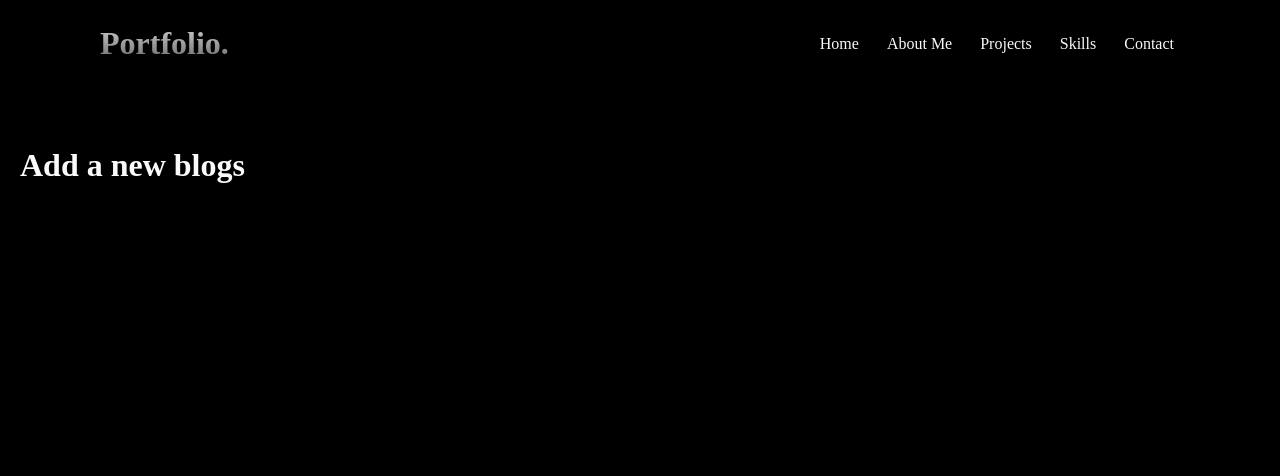
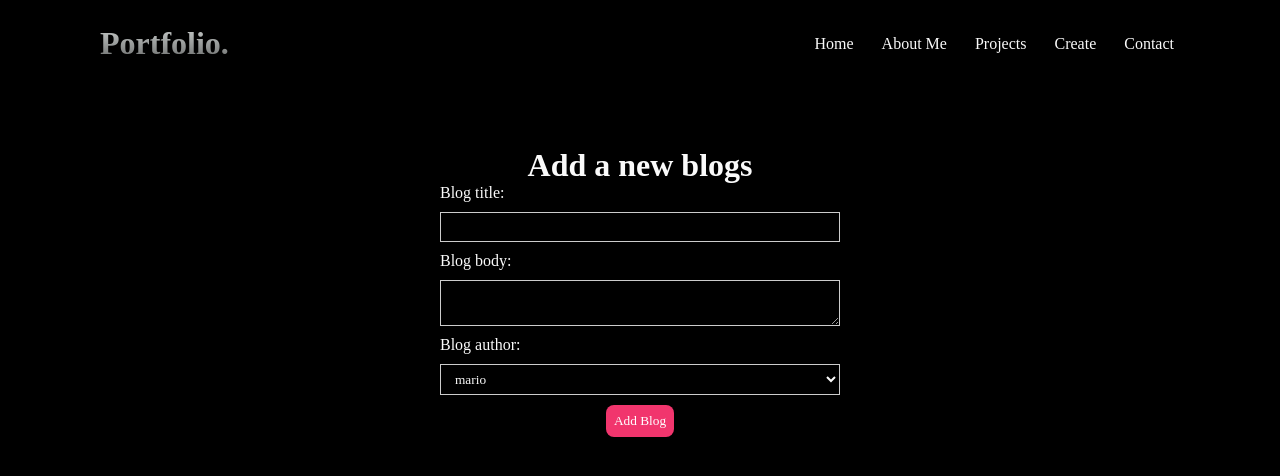
Before and after one commit to wzhaoxuan/ReactProject, a React (Create React App) app in the folder react-project/: page /create in a window 1280 px wide. Shown: the top 476 px of the page. Built offline with nearby package versions, Linux system fonts and the light colour scheme.

Commit message:
CRUD operation and redirect

```diff
--- a/react-project/data/db.json
+++ b/react-project/data/db.json
@@ -4,13 +4,7 @@
       "title": "My Portfolio",
       "body": "This is my portfolio. I am a full-stack developer.",
       "author": "John Doe",
-            "id": 1
-        },
-        {
-            "title": "My Blog",
-            "body": "This is my blog. I write about web development.",
-            "author": "Jane Doe",
-            "id": 2
+      "id": "1"
     }
   ]
 }
--- a/react-project/src/BlogDetails.js
+++ b/react-project/src/BlogDetails.js
@@ -1,19 +1,30 @@
 import { useParams } from "react-router-dom";
 import useFetch from "./useFetch";
+import { useHistory } from "react-router";
 
 const BlogDetails = () => {
     const { id } = useParams();
-    const { data, isPending, error } = useFetch('http://localhost:8000/blogs/' + id);
+    const { data: blog, isPending, error } = useFetch('http://localhost:8000/blogs/' + id);
+    const history = useHistory();
+
+    const handleDelete = () => {
+        fetch('http://localhost:8000/blogs/' + blog.id, {
+            method: 'DELETE'
+        }).then(() => {
+            history.push('/');
+        })
+    }
 
     return (
         <div className="blog-details">
             {isPending && <div>Loading...</div>}
             {error && <div>{error}</div>}
-            {data && (
+            {blog && (
                 <article>
-                    <h2>{data.title}</h2>
-                    <p>Written by {data.author}</p>
-                    <div>{data.body}</div>
+                    <h2>{blog.title}</h2>
+                    <p>Written by {blog.author}</p>
+                    <div>{blog.body}</div>
+                    <button onClick={handleDelete}>Delete</button>
                 </article>
             )}
         </div>
--- a/react-project/src/Create.js
+++ b/react-project/src/Create.js
@@ -1,7 +1,58 @@
+import { useState } from 'react';
+import { useHistory } from 'react-router-dom';
+
 const Create= () => {
+    const [title, setTitle] = useState('');
+    const [body, setBody] = useState('');
+    const [author, setAuthor] = useState('');
+    const [isPending, setIsPending] = useState(false);
+    const history = useHistory(); // This is a hook that allows us to redirect the user to a different page
+
+    const handleSubmit = (e) => {
+        e.preventDefault(); // Prevents the page from refreshing
+        const blog = { title, body, author };
+
+        setIsPending(true);
+
+        fetch('http://localhost:8000/blogs', {
+            method: 'POST',
+            headers: { "Content-Type": "application/json" }, // Tells the server that we are sending json data
+            body: JSON.stringify(blog) // Converts the object to a string
+        }).then(() => {
+            console.log("New blog added!");
+            setIsPending(false);
+            history.push('/'); // Redirects the user to the home page
+        })
+    }
+
     return (
         <div className="create">
             <h1>Add a new blogs</h1>
+            <form onSubmit={handleSubmit}>
+                <label>Blog title:</label>
+                <input
+                    type="text"
+                    required
+                    value={title}
+                    onChange={(e) => setTitle(e.target.value)}
+                />
+                <label>Blog body:</label>
+                <textarea
+                    required
+                    value={body}
+                    onChange={(e) => setBody(e.target.value)}
+                ></textarea>
+                <label>Blog author:</label>
+                <select
+                    value={author}
+                    onChange={(e) => setAuthor(e.target.value)}>
+                    <option value="mario">mario</option>
+                    <option value="yoshi">yoshi</option>
+                </select>
+                {!isPending && <button>Add Blog</button>}
+                {isPending && <button disabled>Adding Blog...</button>}
+
+            </form>
         </div>
     )
 }
--- a/react-project/src/Navbar.js
+++ b/react-project/src/Navbar.js
@@ -13,7 +13,7 @@
                 <Link to="/">Home</Link>
                 <Link to="/aboutme">About Me</Link>
                 <Link to="/projects">Projects</Link>
-                <Link to="/create">Skills</Link>
+                <Link to="/create">Create</Link>
                 <Link to="/contact">Contact</Link>
             </div>
         </nav>
--- a/react-project/src/index.css
+++ b/react-project/src/index.css
@@ -61,3 +61,39 @@
 .blog-preview a {
   text-decoration: none;
 }
+
+/* create blog form */
+.create {
+  max-width: 400px;
+  margin: 0 auto;
+  text-align: center;
+}
+
+.create label {
+  display: block;
+  text-align:left;
+}
+
+.create h2 {
+  font-size: 20px;
+  margin-bottom: 30px;
+  color: #f1356d;
+}
+
+.create input, .create textarea, .create select{
+  width: 100%;
+  padding: 6px 10px;
+  margin: 10px 0;
+  border: 1px solid #ccc;
+  box-sizing: border-box;
+  display: block;
+}
+
+.create button {
+  padding: 8px;
+  background: #f1356d;
+  color: white;
+  border: none;
+  border-radius: 8px;
+  cursor: pointer;
+}
```
Lines whose indentation alone changed are shown as unchanged.
